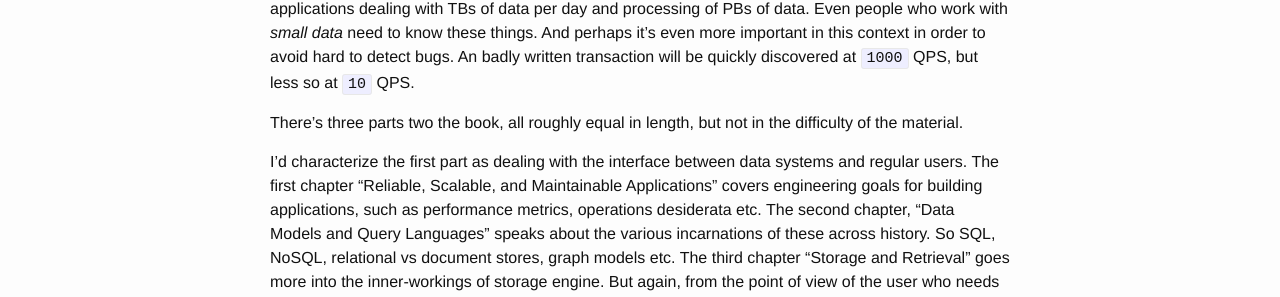
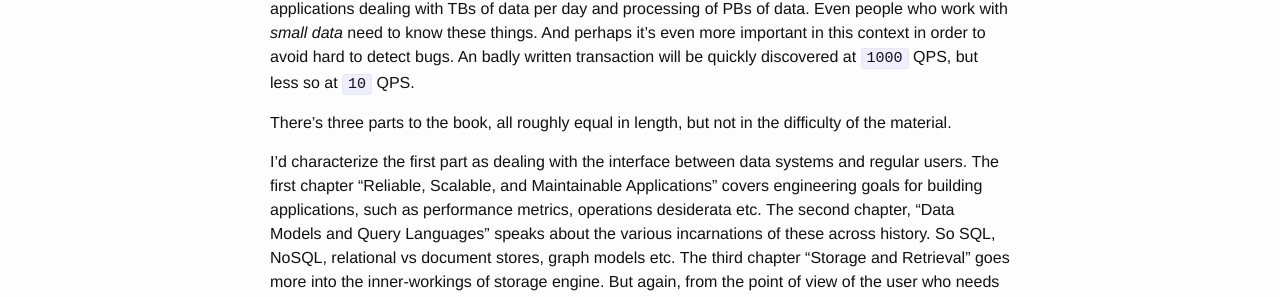
Before and after one commit to horia141/horia141.github.io, a Jekyll site: the page built from _posts/2017-09-20-designing-data-intensive-applications-review.md, in a window 1280 px wide. Shown: the part 452-749 px from the top of the page. Built offline with Jekyll 4.4.1, drawn with Linux system fonts in a browser that asks for light colours; comment, search, counter and statistics services are not loaded.

```diff
--- a/_posts/2017-09-20-designing-data-intensive-applications-review.md
+++ b/_posts/2017-09-20-designing-data-intensive-applications-review.md
@@ -12,7 +12,7 @@ This is a book review for [Designing Data-Intensive Applications](https://datain
 
 The target audience is builders of Internet applications. Specifically, folks who need to deal with the _backend_ of things. Thus it deals with databases, services, message queues and the like. The core issue is, of course, handling data in single-machine and distributed systems - and handling lots of it. And that's rather fitting because in such systems organizing and properly accessing data is the hard part. I'd argue though that the book deals with or can only provide advice for "data-intensive" applications. That is, applications dealing with TBs of data per day and processing of PBs of data. Even people who work with _small data_ need to know these things. And perhaps it's even more important in this context in order to avoid hard to detect bugs. An badly written transaction will be quickly discovered at `1000` QPS, but less so at `10` QPS.
 
-There's three parts two the book, all roughly equal in length, but not in the difficulty of the material.
+There's three parts to the book, all roughly equal in length, but not in the difficulty of the material.
 
 I'd characterize the first part as dealing with the interface between data systems and regular users. The first chapter "Reliable, Scalable, and Maintainable Applications" covers engineering goals for building applications, such as performance metrics, operations desiderata etc. The second chapter, "Data Models and Query Languages" speaks about the various incarnations of these across history. So SQL, NoSQL, relational vs document stores, graph models etc. The third chapter "Storage and Retrieval" goes more into the inner-workings of storage engine. But again, from the point of view of the user who needs to break the abstraction barrier of the tool they're using and make some choices about data layout themselves. The last chapter "Encoding and Evolution" deals with non-database storage and transport formats such as Thrift, Protocol Buffers, JSON and their use in distributed systems. Again, an interface issue.
 
```
Also changed, not shown: _posts/2017-12-15-java-concurrency-in-practice-review.md (added, +30 -0 lines).
